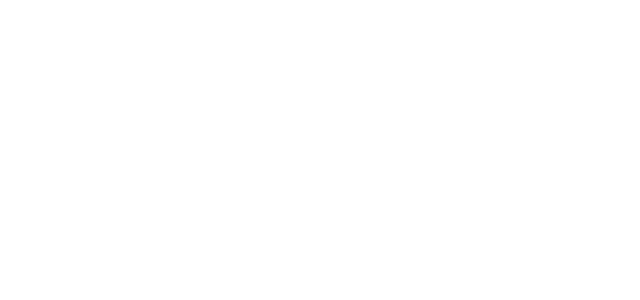
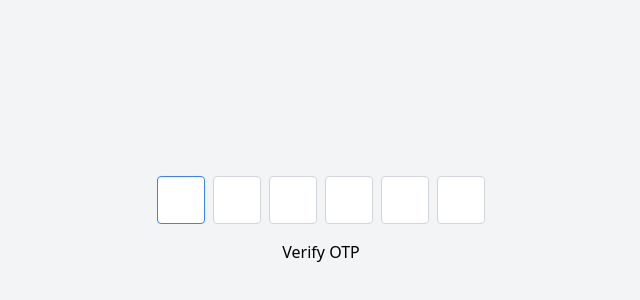
Before and after one commit to Amal-Suresh/salon-frontend, a React (Create React App) app: page /otp in a window 1280 px wide. Before the commit this address had no page. Shown: the part 180-480 px from the top of the page, without its empty margins (319-959 px from the left). Built offline with nearby package versions, Linux system fonts and the light colour scheme.

Commit message:
Implement user signup and OTP verification

```diff
--- a/package.json
+++ b/package.json
@@ -7,7 +7,9 @@
     "@testing-library/react": "^13.4.0",
     "@testing-library/user-event": "^13.5.0",
     "autoprefixer": "^10.4.20",
+    "axios": "^1.7.4",
     "postcss": "^8.4.41",
+    "primereact": "^10.8.2",
     "react": "^18.3.1",
     "react-dom": "^18.3.1",
     "react-router-dom": "^6.26.1",
--- a/src/App.js
+++ b/src/App.js
@@ -3,6 +3,7 @@ import "./index.css";
 import { BrowserRouter as Router, Route, Routes } from "react-router-dom";
 import LoginPage from "./pages/LoginPage";
 import SignupPage from "./pages/SignupPage";
+import OtpPage from "./pages/OtpPage";
 
 function App() {
   return (
@@ -10,6 +11,7 @@ function App() {
       <Routes>
         <Route path="/login" element={<LoginPage />} />
         <Route path="/signup" element={<SignupPage />} />
+        <Route path="/otp" element={<OtpPage />} />
       </Routes>
     </Router>
   );
--- a/src/components/AuthForm/AuthForm.jsx
+++ b/src/components/AuthForm/AuthForm.jsx
@@ -1,6 +1,5 @@
 import React from "react";
 import InputField from "../InputField/InputField";
-import OtpInput from "../OtpInput/OtpInput";
 import Button from "../Button/Button";
 
 const AuthForm = ({
@@ -8,9 +7,6 @@ const AuthForm = ({
   handleSubmit,
   handleChange,
   values,
-  showOtp,
-  otp,
-  setOtp,
 }) => (
   <form
     className="bg-white shadow-md rounded px-8 pt-6 pb-8 mb-4"
@@ -27,13 +23,12 @@ const AuthForm = ({
     {formType === "Sign Up" && (
       <InputField
         label="Name"
-        type="name"
-        value={values.password}
-        onChange={handleChange("Name")}
+        type="text"
+        value={values.name}
+        onChange={handleChange("name")}
         placeholder="Enter your Name"
       />
     )}
-    {showOtp && <OtpInput otp={otp} setOtp={setOtp} />}
     <div className="flex items-center">
       <Button type="submit" label={formType} />
     </div>
--- a/src/components/OtpInput/OtpInput.jsx
+++ b/src/components/OtpInput/OtpInput.jsx
@@ -1,19 +1,57 @@
+// src/components/OtpInput/OtpInput.js
+import React, { useRef, useEffect } from "react";
 
-import React from 'react';
+const OtpInput = ({ otp, setOtp }) => {
+  const inputRefs = useRef([]);
 
-const OtpInput = ({ otp, setOtp }) => (
+  useEffect(() => {
+    const firstEmptyIndex = otp.findIndex((char) => !char);
+    if (firstEmptyIndex !== -1) {
+      inputRefs.current[firstEmptyIndex].focus();
+    }
+  }, [otp]);
+
+  const handleChange = (index, value) => {
+    if (value.length > 1) return;
+    const updatedOtp = [...otp];
+    updatedOtp[index] = value;
+    setOtp(updatedOtp);
+
+    // Move focus to the next input
+    if (value) {
+      const nextIndex = index + 1;
+      if (nextIndex < otp.length) {
+        inputRefs.current[nextIndex].focus();
+      }
+    }
+  };
+
+  const handleKeyDown = (index, e) => {
+    if (e.key === "Backspace" && !otp[index]) {
+      const prevIndex = index - 1;
+      if (prevIndex >= 0) {
+        inputRefs.current[prevIndex].focus();
+      }
+    }
+  };
+
+  return (
     <div className="flex space-x-2 mb-4">
-        {Array.from({ length: 6 }).map((_, index) => (
+      {otp.map((value, index) => (
         <input
           key={index}
+          ref={(el) => (inputRefs.current[index] = el)}
           type="text"
+          value={value}
+          onChange={(e) => handleChange(index, e.target.value)}
+          onKeyDown={(e) => handleKeyDown(index, e)}
           maxLength="1"
-                value={otp[index] || ''}
-                onChange={(e) => setOtp(e.target.value, index)}
-                className="shadow appearance-none border rounded w-10 py-2 px-3 text-center text-gray-700 leading-tight focus:outline-none focus:shadow-outline"
+          className="w-12 h-12 text-center border border-gray-300 rounded focus:outline-none focus:border-blue-500"
+          autoFocus={index === 0}
         />
       ))}
     </div>
   );
+};
 
 export default OtpInput;
--- /dev/null
+++ b/src/config/axiosInterceptor.js
@@ -0,0 +1,61 @@
+import axios from "axios";
+
+const Backend = axios.create({ baseURL: process.env.REACT_APP_BACKEND_URL });
+
+Backend.interceptors.request.use(
+  (config) => {
+    const details = localStorage.getItem("userInfo");
+    let userInfo;
+    if (details) {
+      userInfo = JSON.parse(details);
+    }
+
+    const token = userInfo?.token;
+
+    if (token) {
+      config.headers["Authorization"] = `Bearer ${token}`;
+    }
+    return config;
+  },
+  (error) => {
+    return Promise.reject(error);
+  }
+);
+Backend.interceptors.request.use(
+  (config) => {
+    const details = localStorage.getItem("userInfo");
+    let userInfo;
+    if (details) {
+      userInfo = JSON.parse(details);
+    }
+
+    const token = userInfo?.token;
+
+    if (token) {
+      config.headers["Authorization"] = `Bearer ${token}`;
+    }
+    return config;
+  },
+  (error) => {
+    return Promise.reject(error);
+  }
+);
+
+Backend.interceptors.response.use(
+  (response) => response,
+  (error) => {
+    if (error.response) {
+      if (error.response.status === 401) {
+        localStorage.clear();
+        window.location.href = "/login";
+      } else {
+        console.log("HTTP ERROR CODE:", error.response.status);
+      }
+    } else {
+      console.log("Network Error:", error.message);
+    }
+    return Promise.reject(error);
+  }
+);
+
+export default Backend;
--- /dev/null
+++ b/src/pages/OtpPage.jsx
@@ -0,0 +1,38 @@
+// src/pages/OtpPage.js
+import React, { useState } from "react";
+import { useLocation, useNavigate } from 'react-router-dom';
+import OtpInput from "../components/OtpInput/OtpInput";
+import { verifyOtp } from "../services/authService";
+
+const OtpPage = () => {
+  const [otp, setOtp] = useState(Array(6).fill(""));
+  const [error, setError] = useState(null);
+  const location = useLocation();
+  const navigate = useNavigate();
+
+  const userId = location.state?.userId;
+
+  const handleSubmit = async (e) => {
+    e.preventDefault();
+    try {
+      await verifyOtp(otp.join(""), userId);
+      navigate("/");
+    } catch (error) {
+      setError("Invalid OTP. Please try again.");
+    }
+  };
+
+  return (
+    <div className="flex items-center justify-center h-screen bg-gray-100">
+      <div className="w-full max-w-md">
+        <form onSubmit={handleSubmit} className="flex flex-col items-center">
+          <OtpInput otp={otp} setOtp={setOtp} />
+          <button type="submit" className="btn btn-primary">Verify OTP</button>
+          {error && <p className="text-red-500 mt-2">{error}</p>}
+        </form>
+      </div>
+    </div>
+  );
+};
+
+export default OtpPage;
--- a/src/pages/SignupPage.jsx
+++ b/src/pages/SignupPage.jsx
@@ -2,11 +2,14 @@
 import React, { useState } from "react";
 import AuthForm from "../components/AuthForm/AuthForm";
 import { sendOtp, verifyOtp } from "../services/authService";
+import { useNavigate } from 'react-router-dom';
 
 const SignupPage = () => {
-  const [values, setValues] = useState({ email: "", password: "" });
-  const [otp, setOtp] = useState("");
+  const [values, setValues] = useState({ email: "", name: "" });
+  const [userId, setUserId] = useState(null);
   const [showOtp, setShowOtp] = useState(false);
+  const navigate = useNavigate();
+
 
   const handleChange = (field) => (e) => {
     setValues({ ...values, [field]: e.target.value });
@@ -14,11 +17,11 @@ const SignupPage = () => {
 
   const handleSubmit = async (e) => {
     e.preventDefault();
-    if (showOtp) {
-      await verifyOtp(otp);
-    } else {
-      await sendOtp(values.email);
-      setShowOtp(true);
+    try {
+      const response = await sendOtp(values.email, values.name);
+      navigate("/otp", { state: { userId: response.userId } });
+    } catch (error) {
+      console.log("Failed to send OTP. Please try again.");
     }
   };
 
@@ -30,9 +33,6 @@ const SignupPage = () => {
           handleSubmit={handleSubmit}
           handleChange={handleChange}
           values={values}
-          showOtp={showOtp}
-          otp={otp}
-          setOtp={setOtp}
         />
       </div>
     </div>
--- a/src/services/authService.jsx
+++ b/src/services/authService.jsx
@@ -0,0 +1,23 @@
+import Backend from "../config/axiosInterceptor.js";
+
+export const sendOtp = async (email,name) => {
+  try {
+    const response = await Backend.post("/api/user/register", {email,name});
+    return response.data;
+
+  } catch (error) {
+    console.error("Error sending OTP:", error);
+    throw error;
+  }
+};
+
+
+export const verifyOtp = async (otp, userId) => {
+    try {
+      const response = await Backend.post("/api/user/verify-otp", { otp, userId});
+      return response.data;
+    } catch (error) {
+      console.error("Error verifying OTP:", error);
+      throw error;
+    }
+  };
```
Also changed, not shown: src/api/user.js (added), 2 other files (tests, documents, lock files or other folders). Lines whose indentation alone changed are shown as unchanged.
